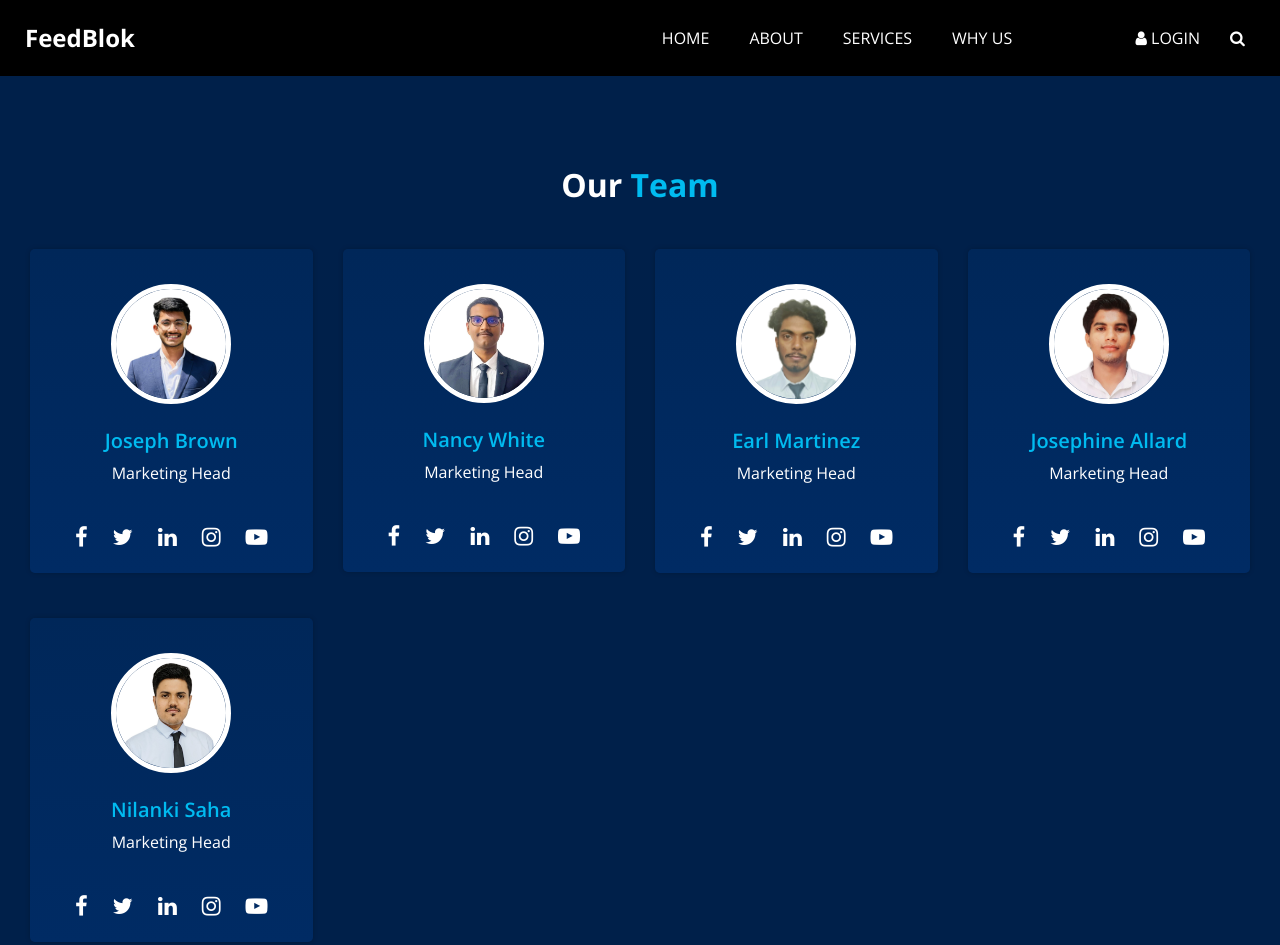
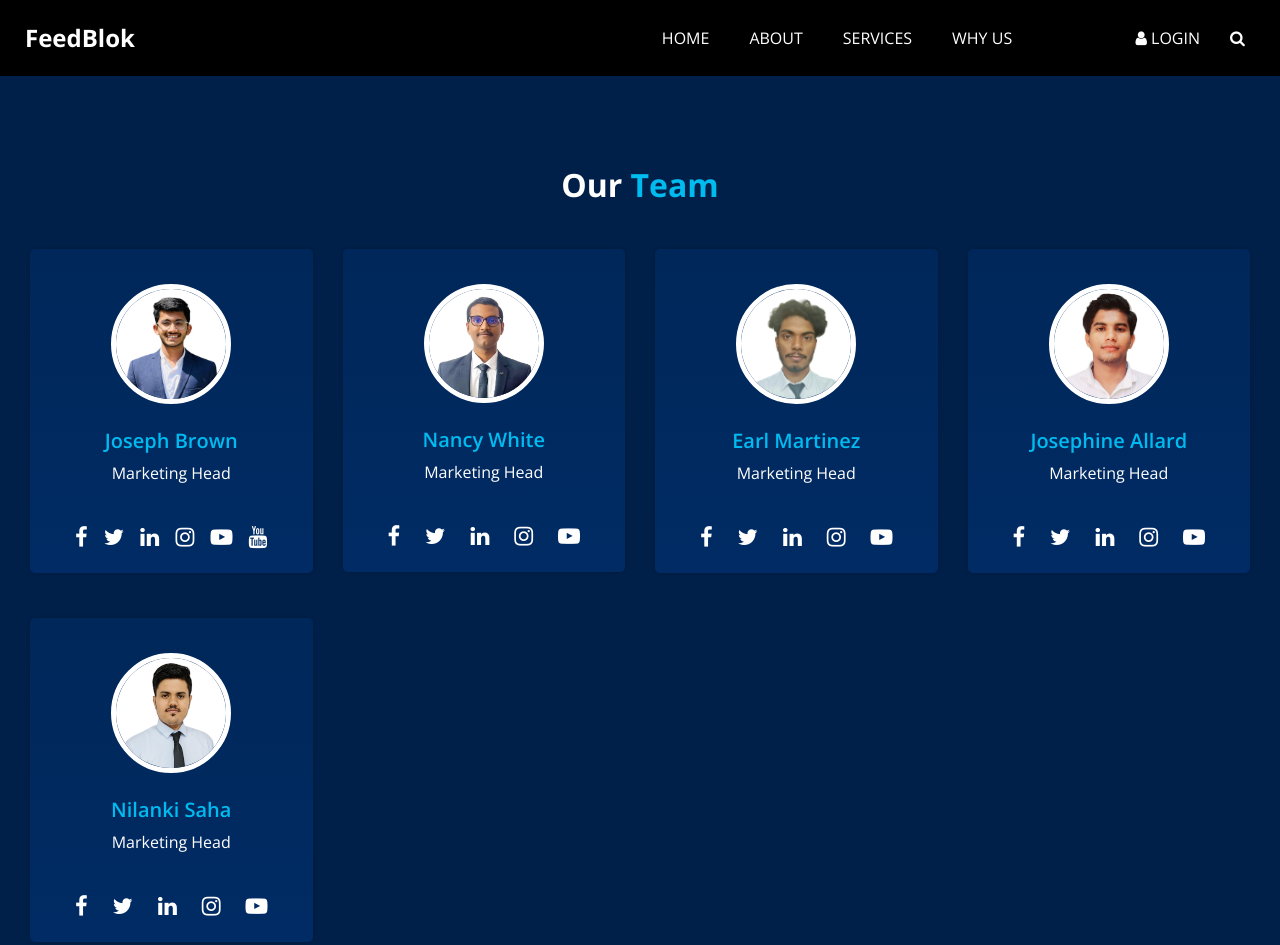
Before and after one commit to Navneetk4y4/EDP, a plain HTML site: page team.html in a window 1280 px wide. Shown: the top 945 px of the page. Drawn offline with nearby package versions, Linux system fonts and the light colour scheme; some packages are replaced by stand-ins of ours; a script that the page names is missing.

Commit message:
yt social media handle

```diff
--- a/team.html
+++ b/team.html
@@ -130,6 +130,9 @@
                 </a>
                 <a href="#">
                   <i class="fa fa-youtube-play" aria-hidden="true"></i>
+                </a>
+                <a href="https://www.youtube.com/channel/UCwr2oASbbD5DEDLi_7Y-dJA">
+                  <i class="fa fa-youtube" aria-hidden="true"></i>
                 </a>
               </div>
             </div>
```
Also changed, not shown: about.html (+3 -0 lines), service.html (+3 -0 lines), why.html (+3 -0 lines).
